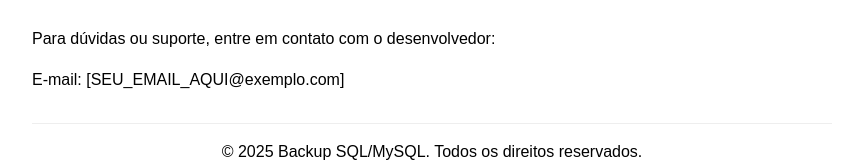
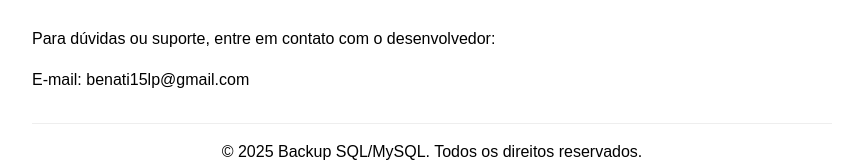
Before and after one commit to luanrbenati/Policy-Backup-SQL-MySQL, a plain HTML site: page index.html in a window 1280 px wide. Shown: the part 927-1089 px from the top of the page, without its empty margins (208-1061 px from the left). Drawn offline with Linux system fonts and the light colour scheme.

Commit message:
Update contact email in index.html

```diff
--- a/index.html
+++ b/index.html
@@ -49,7 +49,7 @@
         <div class="policy-section">
             <h3>3. Contato</h3>
             <p>Para dúvidas ou suporte, entre em contato com o desenvolvedor:</p>
-            <p>E-mail: [SEU_EMAIL_AQUI@exemplo.com]</p>
+            <p>E-mail: benati15lp@gmail.com</p>
         </div>
     </section>
 
```
